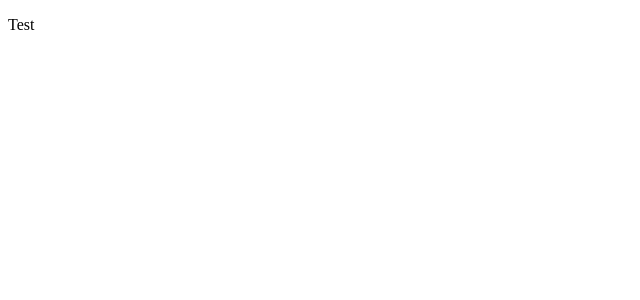
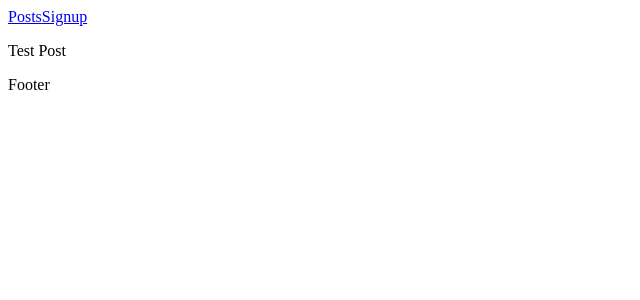
Before and after one commit to Eldern45/WADHomeWorks, a Vue app: page / in a window 1280 px wide. Shown: the top 300 px of the page, without its empty margins (0-640 px from the left). Built offline with nearby package versions, Linux system fonts and the light colour scheme.

Commit message:
Main structure added

```diff
--- a/src/App.vue
+++ b/src/App.vue
@@ -1,3 +1,23 @@
 <template>
-    <p>Test</p>
+    <div id="app">
+        <HeaderComp />
+    </div>
+    <main>
+        <router-view />
+    </main>
+    <footer>
+        <FooterComp />
+    </footer>
 </template>
+<script>
+    import HeaderComp from '@/components/HeaderComp.vue'
+    import FooterComp from '@/components/FooterComp.vue'
+
+    export default {
+        name: 'App',
+        components: {
+            HeaderComp,
+            FooterComp
+        }
+    }
+</script>
--- /dev/null
+++ b/src/components/FooterComp.vue
@@ -0,0 +1,11 @@
+<script setup>
+
+</script>
+
+<template>
+    <p>Footer</p>
+</template>
+
+<style scoped>
+
+</style>
--- /dev/null
+++ b/src/components/HeaderComp.vue
@@ -0,0 +1,18 @@
+<script>
+    export default {
+        name: 'Navigation-bar'
+    }
+</script>
+
+<template>
+    <header class="header">
+        <nav>
+            <router-link to="/">Posts</router-link>
+            <router-link to="/signup">Signup</router-link>
+        </nav>
+    </header>
+</template>
+
+<style>
+
+</style>
--- a/src/router/index.js
+++ b/src/router/index.js
@@ -1,25 +1,21 @@
-// import { createRouter, createWebHashHistory } from 'vue-router'
-// import HomeView from '../views/HomeView.vue'
-//
-// const routes = [
-//   {
-//     path: '/',
-//     name: 'home',
-//     component: HomeView
-//   },
-//   {
-//     path: '/about',
-//     name: 'about',
-//     // route level code-splitting
-//     // this generates a separate chunk (about.[hash].js) for this route
-//     // which is lazy-loaded when the route is visited.
-//     component: () => import(/* webpackChunkName: "about" */ '../views/AboutView.vue')
-//   }
-// ]
-//
-// const router = createRouter({
-//   history: createWebHashHistory(),
-//   routes
-// })
-//
-// export default router
+import { createRouter, createWebHashHistory } from 'vue-router'
+import PostsView from '@/views/PostsView.vue'
+import SignupView from '@/views/SignupView.vue'
+
+const routes = [{
+    path: '/',
+    name: 'Posts',
+    component: PostsView
+},
+    {
+        path: '/signup',
+        name: 'Signup',
+        component: SignupView
+    }]
+
+const router = createRouter({
+    history: createWebHashHistory(),
+    routes
+})
+
+export default router
--- /dev/null
+++ b/src/views/PostsView.vue
@@ -0,0 +1,13 @@
+<script>
+export default {
+    name: 'PostsView'
+}
+</script>
+
+<template>
+    <p>Test Post</p>
+</template>
+
+<style scoped>
+
+</style>
--- /dev/null
+++ b/src/views/SignupView.vue
@@ -0,0 +1,13 @@
+<script>
+    export default {
+        name: 'SignupView'
+    }
+</script>
+
+<template>
+    <p>Test Sign</p>
+</template>
+
+<style scoped>
+
+</style>
```
